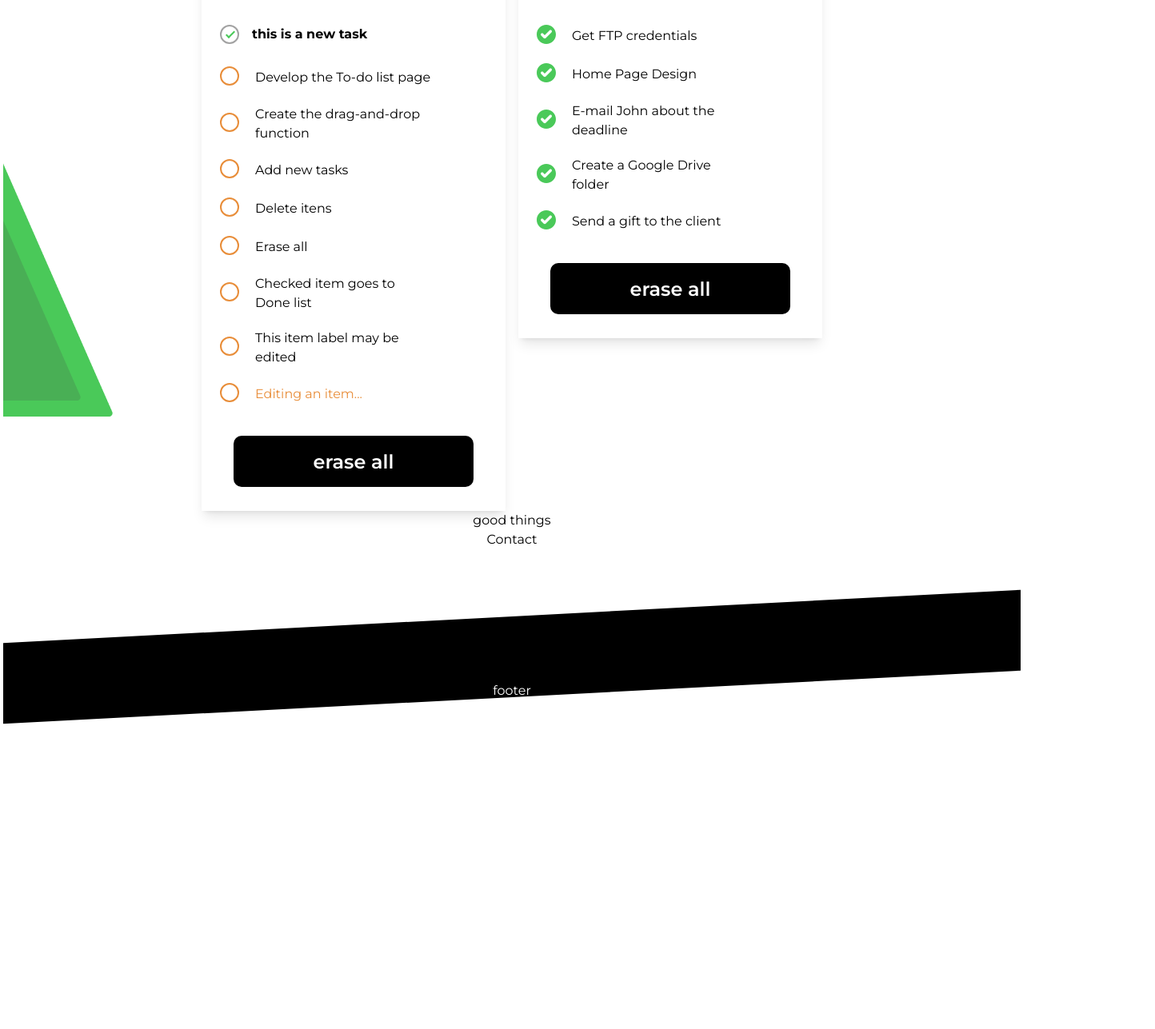
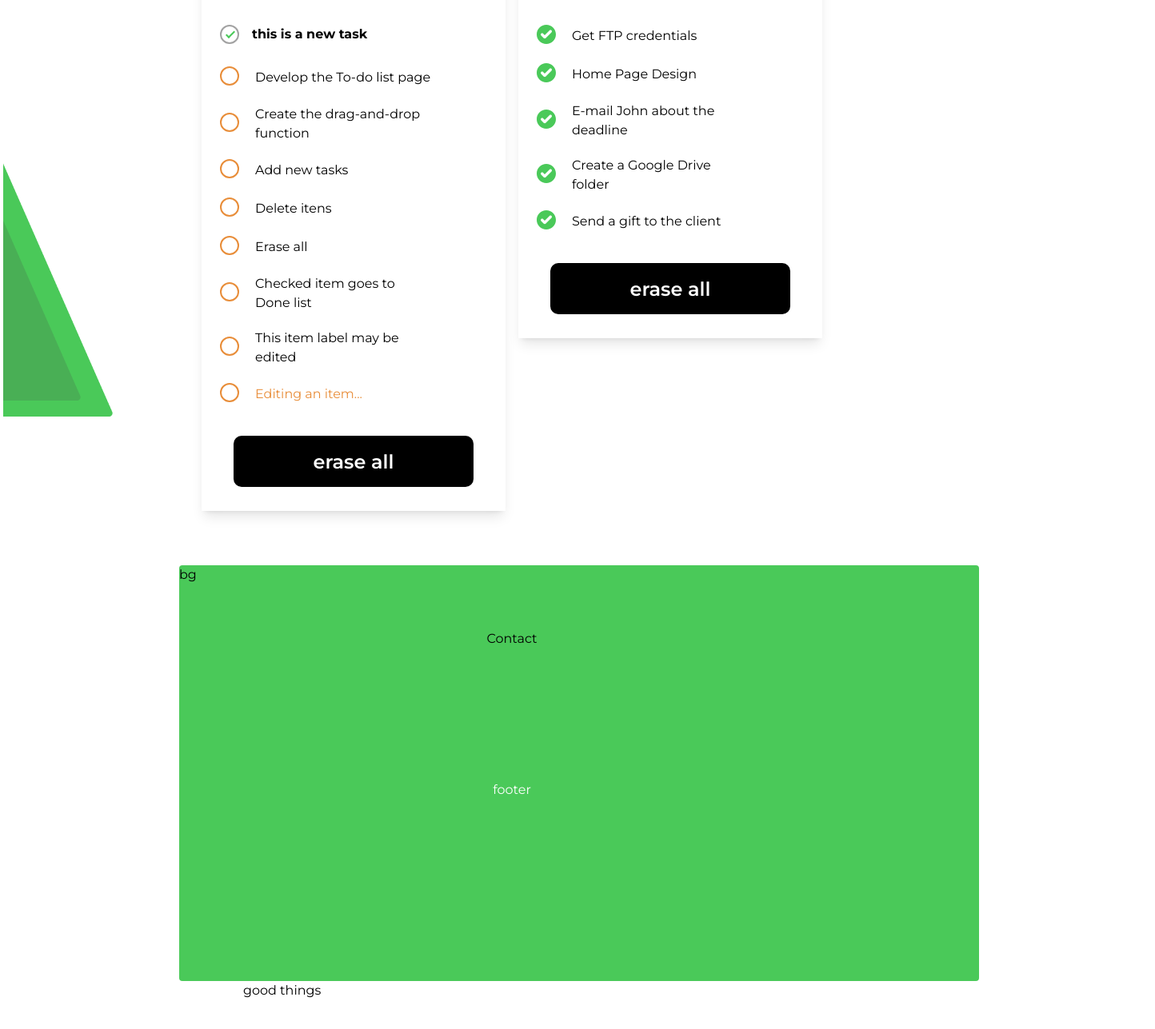
Before and after one commit to jademirf/coopers-todo-list-web, a Next.js app: page / in a window 1280 px wide. Shown: the part 1329-2616 px from the top of the page at 80% size, 1444 px wide, since content can reach past the window. Before the commit the page ends 2235 px from the top, so only its background shows below. Built offline with nearby package versions, Linux system fonts and the light colour scheme; what tw-elements would draw is missing.

Commit message:
bg good things section

```diff
--- a/src/pages/index.tsx
+++ b/src/pages/index.tsx
@@ -186,7 +186,7 @@ export default function Home() {
           <Image src="/arrow-down.svg" alt="Gray arrow pointing down" width={30} height={18} />
         </div>
       </header>
-      <main className="px-1 flex flex-col text-center">
+      <main className="px-1 flex flex-1 flex-col text-center">
         <section id="todo-list">
           <header className="text-center before:-z-10 pt-[85px] pb-[96px] before:block before:absolute before:-inset-1 before:-skew-y-3 before:bg-black relative block">
             <h2 className="text-[50px] md:text-[60px] text-white font-['Poppins'] font-semibold leading-[60px]">To-do List</h2>
@@ -212,15 +212,24 @@ export default function Home() {
             />
           </div>
         </section>
-        <section id="good-things">
-          <header>good things</header>
+        <section
+          id="good-things"
+          className="w-full lg:w-[1440px] mx-auto mt-[68px] h-20 text-left"
+        >
+          <div className=" lg:w-[1000px] h-[520px] mx-auto rounded bg-green-500">
+            bg
+          </div>
+          <div className="w-[1000px] h-[520px] mx-auto pl-[80px]">
+            <header>good things</header>
+          </div>
+
         </section>
         <section id="contact">
           Contact
         </section>
       </main>
       <footer className="mt-20">
-        <div className="text-center h-full text-white before:-z-10 pt-[85px] before:block before:absolute before:inset-1 before:-skew-y-3 before:bg-black relative block">
+        <div className="text-center h-full text-white before:-z-10 pt-[85px] before:block before:relative before:inset-1 before:-skew-y-3 before:bg-black relative block">
           footer
         </div>
       </footer>
```
